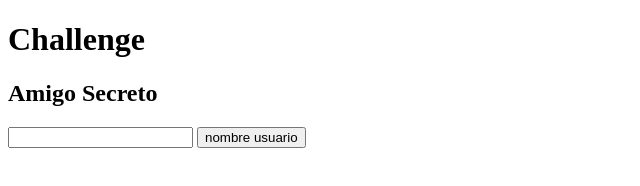
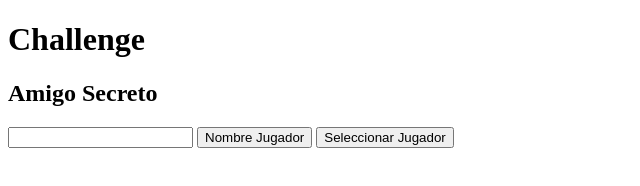
Before and after one commit to Juan123654/challege_amigo_secreto, a plain HTML site: page index.html in a window 1280 px wide. Shown: the whole page, without its empty margins (0-640 px from the left). Drawn offline with Linux system fonts and the light colour scheme.

Commit message:
escoger usuario

```diff
--- a/app/app.js
+++ b/app/app.js
@@ -21,11 +21,11 @@ function verNombres(){
 }
 
 
-/*function escogerJugador(){
-    for(i = 0;i<nombreUsuarios.length;i++){
-        console.log(`jugador: ${i} -> ${nombreUsuarios[i]}`);
-    }
-}*/
+function escogerJugador(){
+    let seleccionJugador = "";
+    seleccionJugador = nombreUsuarios[Math.floor(Math.random()*nombreUsuarios.length)];
+    console.log(seleccionJugador);
+}
 
 
 
--- a/index.html
+++ b/index.html
@@ -13,7 +13,8 @@
     <main>
         <div>
             <input type="text" id="nombreUsuario" >
-            <button onclick="nombreUsuario()">nombre usuario</button>
+            <button onclick="nombreUsuario()">Nombre Jugador</button>
+            <button onclick="escogerJugador()">Seleccionar Jugador</button>
         </div>
         <div>
             <p id="nombreJugadores"></p>
```
